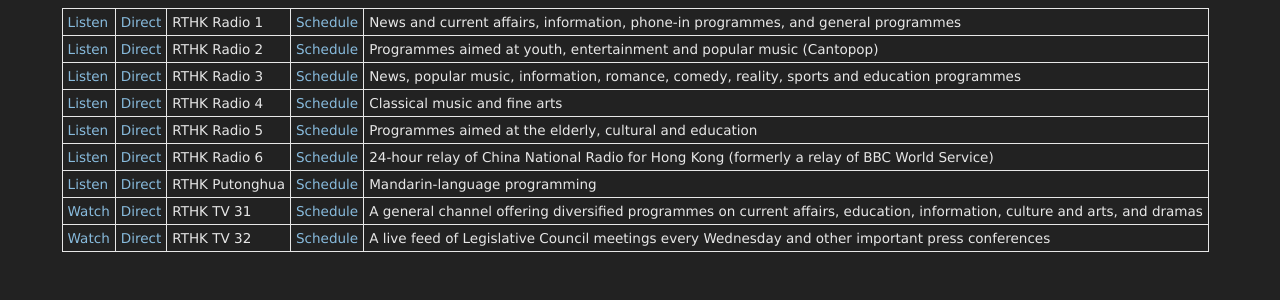
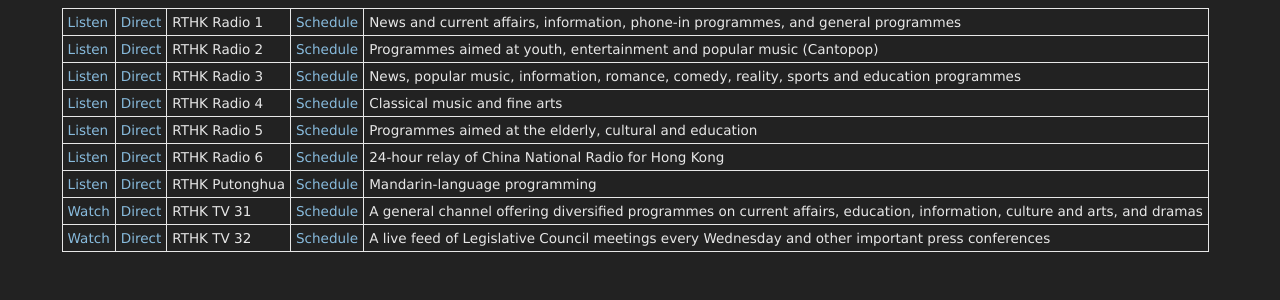
Before and after one commit to danburd/danburd.github.io, a Jekyll site: the page rthk.html, which Jekyll copies as it is, in a window 1280 px wide. Shown: the top 300 px of the page. Built offline with Jekyll 4.4.1, drawn with Linux system fonts in a browser that asks for light colours.

Commit message:
Update rthk.html

```diff
--- a/rthk.html
+++ b/rthk.html
@@ -50,7 +50,7 @@
    <td><a href="https://rthkaudio6cnr-lh.akamaihd.net/i/radio6cnr_1@575604/master.m3u8" type="audio/mpeg">Direct</a></td>
    <td>RTHK Radio 6</td>
    <td><a href="https://www.rthk.hk/radio/radio6?lang=en">Schedule</a></td>
-   <td>24-hour relay of China National Radio for Hong Kong (formerly a relay of BBC World Service)</td>
+   <td>24-hour relay of China National Radio for Hong Kong</td>
   </tr>
   </tr>
    <td><a href="/hlsjsaudio.html?stream=https://rthkaudio6-lh.akamaihd.net/i/radiopth_1@355869/master.m3u8">Listen</a></td>
```
